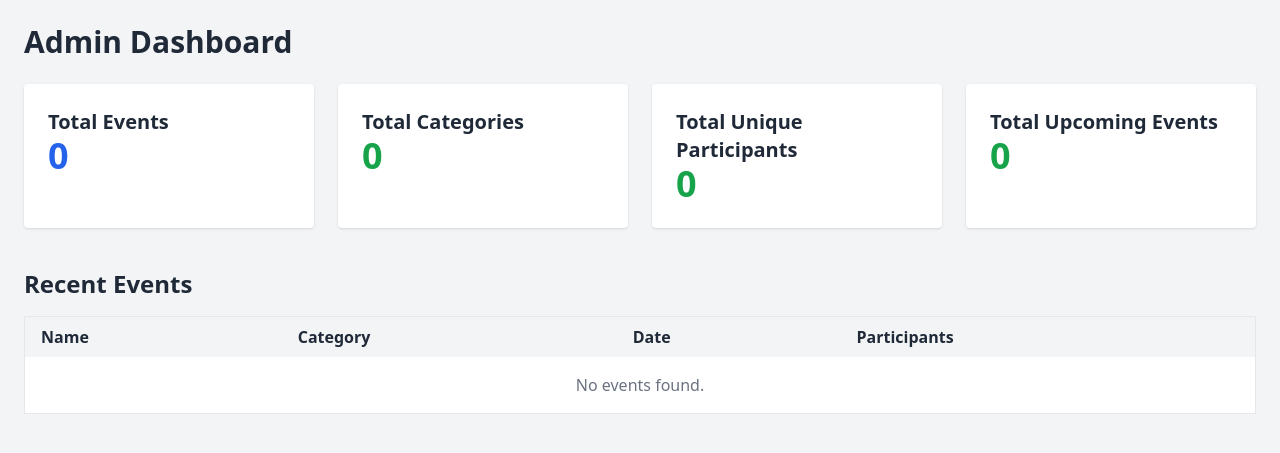
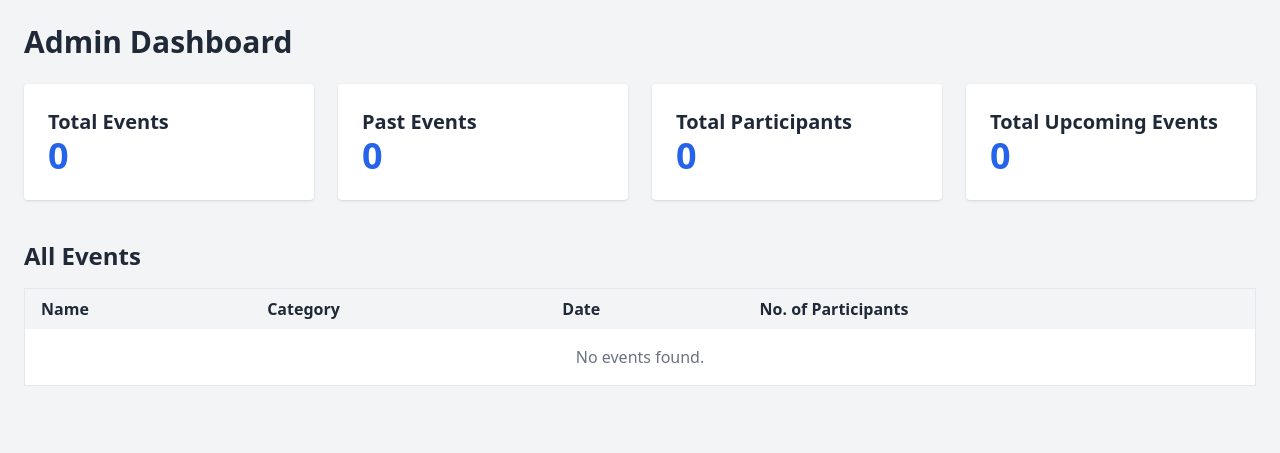
Before and after one commit to Sobuj54/Python-PostgreSQL-Django-, a Django app: page /Admin/home/ in a window 1280 px wide. Shown: the part 60-513 px from the top of the page. Run offline with Django 5.2, Linux system fonts and the light colour scheme; data that the repository does not hold is empty.

Commit message:
admin dashboard query completed

```diff
--- a/milestone 1 getting started with django/module 9 assignment/Admin/templates/dashboard.html
+++ b/milestone 1 getting started with django/module 9 assignment/Admin/templates/dashboard.html
@@ -5,28 +5,34 @@
 
  <div class="grid grid-cols-1 gap-6 md:grid-cols-2 lg:grid-cols-4">
   <!-- Total Events -->
-  <div class="p-6 bg-white rounded shadow">
+ <a href="{% url "Admin:home" %}?q=all" class="hover:shadow-green-400 hover:shadow-lg">
+   <div class="p-6 bg-white rounded shadow ">
     <h2 class="text-xl font-semibold">Total Events</h2>
      <p class="text-4xl font-bold text-blue-600">{{ total_events }}</p>
   </div>
+ </a>
 
   <!-- Total Categories -->
+  <a href="{% url "Admin:home" %}?q=past" class="hover:shadow-green-400 hover:shadow-lg">
+    <div class="p-6 bg-white rounded shadow">
+    <h2 class="text-xl font-semibold">Past Events</h2>
+    <p class="text-4xl font-bold text-blue-600">{{ past_events_count }}</p>
+  </div>
+  </a>
+
+  <!-- Total Participants -->
   <div class="p-6 bg-white rounded shadow">
-    <h2 class="text-xl font-semibold">Total Categories</h2>
-    <p class="text-4xl font-bold text-green-600">{{ total_categories }}</p>
+    <h2 class="text-xl font-semibold">Total Participants</h2>
+    <p class="text-4xl font-bold text-blue-600">{{ total_participants }}</p>
   </div>
 
   <!-- Total Participants -->
-  <div class="p-6 bg-white rounded shadow">
-    <h2 class="text-xl font-semibold">Total Unique Participants</h2>
-    <p class="text-4xl font-bold text-green-600">{{ total_participants }}</p>
+ <a href="{% url "Admin:home" %}?q=upcoming" class="hover:shadow-green-400 hover:shadow-lg">
+   <div class="p-6 bg-white rounded shadow">
+    <h2 class="text-xl font-semibold">Total Upcoming Events</h2>
+    <p class="text-4xl font-bold text-blue-600">{{ upcoming_events_count }}</p>
   </div>
-
-  <!-- Total Participants -->
-  <div class="p-6 bg-white rounded shadow">
-    <h2 class="text-xl font-semibold">Total Upcoming Events</h2>
-    <p class="text-4xl font-bold text-green-600">{{ upcoming_events_count }}</p>
-  </div>
+ </a>
 </div>
 
 <!-- Recent Events Table -->
--- a/milestone 1 getting started with django/module 9 assignment/Admin/templates/todays-events.html
+++ b/milestone 1 getting started with django/module 9 assignment/Admin/templates/todays-events.html
@@ -1,6 +1,6 @@
 {% extends "dashboard.html" %}
 {% block events %}
-    <h2 class="mb-4 text-2xl font-bold">Recent Events</h2>
+    <h2 class="mb-4 text-2xl font-bold">{{type}} Events</h2>
   <div class="overflow-x-auto">
     <table class="min-w-full bg-white border rounded shadow">
       <thead class="bg-gray-100">
@@ -8,7 +8,7 @@
           <th class="px-4 py-2 text-left">Name</th>
           <th class="px-4 py-2 text-left">Category</th>
           <th class="px-4 py-2 text-left">Date</th>
-          <th class="px-4 py-2 text-left">Participants</th>
+          <th class="px-4 py-2 text-left">No. of Participants</th>
         </tr>
       </thead>
       <tbody>
@@ -18,7 +18,7 @@
             <td class="px-4 py-2">{{ event.name }}</td>
             <td class="px-4 py-2">{{ event.category.name }}</td>
             <td class="px-4 py-2">{{ event.date }}</td>
-            <td class="px-4 py-2">{{ event.participant_count }}</td>
+            <td class="px-4 py-2">{{ event.participants.count }}</td>
             </tr>
         {% endfor %}
         {% else %}
--- a/milestone 1 getting started with django/module 9 assignment/Admin/urls.py
+++ b/milestone 1 getting started with django/module 9 assignment/Admin/urls.py
@@ -1,9 +1,9 @@
 from django.urls import path
-from Admin.views import admin_dashboard,todays_events
+from Admin.views import admin_dashboard
 
 app_name="Admin"
 
 urlpatterns = [
     path("home/", admin_dashboard , name="home"),
-    path("todays-events/", todays_events, name="todays-events")
+
 ]
--- a/milestone 1 getting started with django/module 9 assignment/Admin/views.py
+++ b/milestone 1 getting started with django/module 9 assignment/Admin/views.py
@@ -1,41 +1,36 @@
 from django.shortcuts import render
 from event.models import Event
 from participant.models import Participant
-from category.models import Category
 from django.utils import timezone
 
 # Create your views here.
 def admin_dashboard(request):
     total_events = Event.objects.count()
     total_participants = Participant.objects.filter(participants__isnull=False).distinct().count()
-    total_categories = Category.objects.count()
 
     today = timezone.localdate()
-    upcoming_events = Event.objects.filter(date__gt=today).order_by("date", "time")
-    upcoming_events_count = upcoming_events.count()
-    todays_events = Event.objects.filter(date=today)
-    print(today)
-    print(todays_events)
+    upcoming_events_count = Event.objects.filter(date__gt=today).count()
+    past_events_count = Event.objects.filter(date__lt=today).count()
+
+    query = request.GET.get("q","all")
+    print(query)
+    if query == "today":
+        events = Event.objects.select_related("category").prefetch_related("participants").filter(date=today)
+    elif query == "past":
+        events = Event.objects.select_related("category").prefetch_related("participants").filter(date__lt=today)
+    elif query == "all":
+        events = Event.objects.select_related("category").prefetch_related("participants").all()
+    elif query == "upcoming":
+        events = Event.objects.select_related("category").prefetch_related("participants").filter(date__gt=today)
+
 
     context = {
         "total_events": total_events,
         "total_participants": total_participants,
-        "total_categories": total_categories,
+        "past_events_count":past_events_count,
         "upcoming_events_count": upcoming_events_count,
-        "events": todays_events
+        "events": events,
+        "type": query.capitalize()
     }
 
     return render(request,"todays-events.html", context)
-
-
-def todays_events(request):
-    pass
-
-def all_events(request):
-    pass
-
-def past_events(request):
-    pass
-
-def upcoming_events(request):
-    pass
--- a/milestone 1 getting started with django/module 9 assignment/static/css/output.css
+++ b/milestone 1 getting started with django/module 9 assignment/static/css/output.css
@@ -916,6 +916,11 @@ video {
   color: rgb(220 38 38 / var(--tw-text-opacity, 1));
 }
 
+.text-teal-600 {
+  --tw-text-opacity: 1;
+  color: rgb(13 148 136 / var(--tw-text-opacity, 1));
+}
+
 .text-white {
   --tw-text-opacity: 1;
   color: rgb(255 255 255 / var(--tw-text-opacity, 1));
@@ -950,6 +955,17 @@ video {
   text-decoration-line: underline;
 }
 
+.hover\:shadow-lg:hover {
+  --tw-shadow: 0 10px 15px -3px rgb(0 0 0 / 0.1), 0 4px 6px -4px rgb(0 0 0 / 0.1);
+  --tw-shadow-colored: 0 10px 15px -3px var(--tw-shadow-color), 0 4px 6px -4px var(--tw-shadow-color);
+  box-shadow: var(--tw-ring-offset-shadow, 0 0 #0000), var(--tw-ring-shadow, 0 0 #0000), var(--tw-shadow);
+}
+
+.hover\:shadow-green-400:hover {
+  --tw-shadow-color: #4ade80;
+  --tw-shadow: var(--tw-shadow-colored);
+}
+
 .focus\:outline-none:focus {
   outline: 2px solid transparent;
   outline-offset: 2px;
--- a/milestone 1 getting started with django/module 9 assignment/templates/main.html
+++ b/milestone 1 getting started with django/module 9 assignment/templates/main.html
@@ -15,7 +15,7 @@
         <a href="{% url 'event:list' %}" class="hover:underline">Events</a>
         <a href="{% url 'participant:list' %}" class="hover:underline">Participants</a>
         <a href="{% url 'category:list' %}" class="hover:underline">Categories</a>
-        <a href="{% url 'Admin:home' %}" class="hover:underline">Admin</a>
+        <a href="{% url 'Admin:home' %}?q=today" class="hover:underline">Admin</a>
       </div>
     </div>
   </nav>
```
